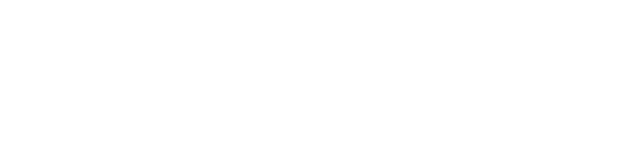
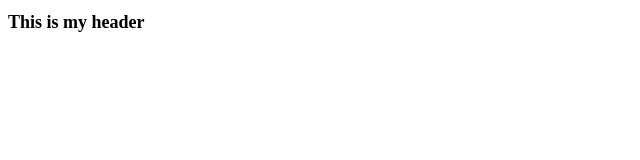
Before and after one commit to mgmz1/github-practice2, a plain HTML site: page index.html in a window 1280 px wide. Shown: the whole page, without its empty margins (0-640 px from the left). Drawn offline with Linux system fonts and the light colour scheme.

Commit message:
added a header

```diff
--- a/css/style.css
+++ b/css/style.css
@@ -0,0 +1,3 @@
+h1 {
+    font-size: large;
+}
--- a/index.html
+++ b/index.html
@@ -8,6 +8,6 @@
     <title>GitHub-practice-1 TEST </title>
 </head>
 <body>
-
+    <h1>This is my header</h1>
 </body>
 </html>
```
